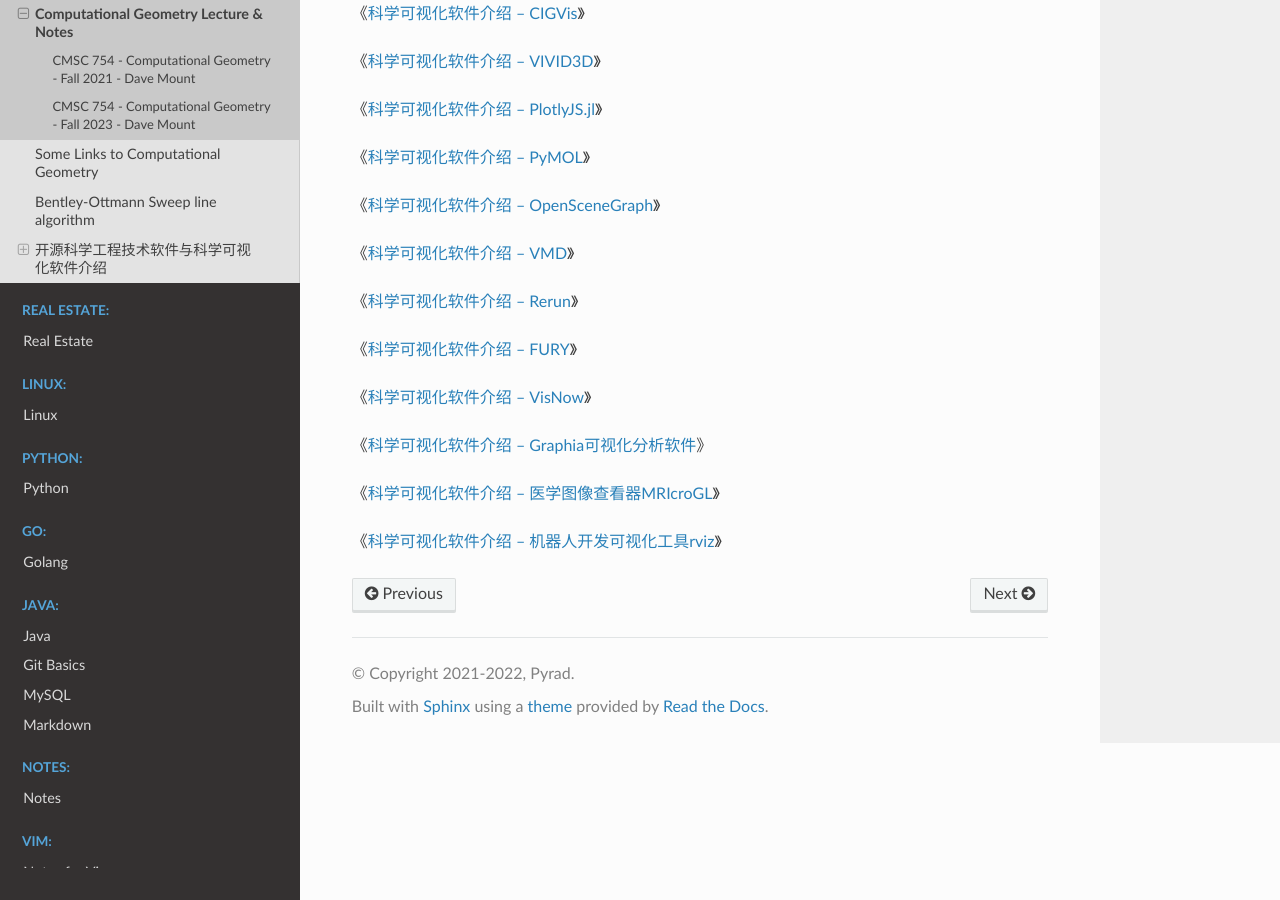
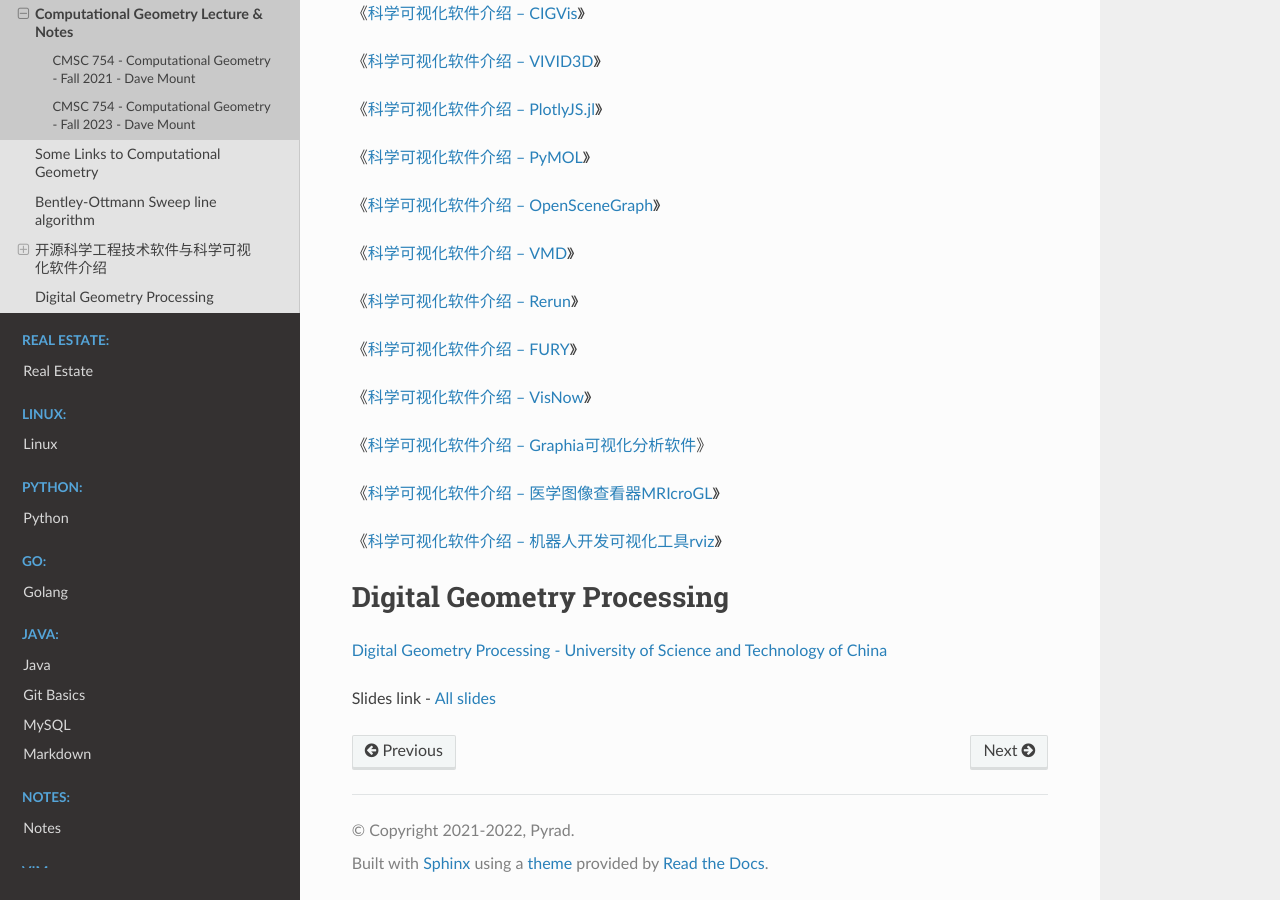
Before and after one commit to Pyrad/pyradnotes, a Sphinx documentation site: the page built from source/Geometry/GeometryRelated.md, in a window 1280 px wide and 900 px high, scrolled down 2990 px. Built offline with Sphinx 7.4.7 and the Read the Docs theme 2.0.0, drawn with Linux system fonts in a browser that asks for light colours; pages that are not in the unit, such as notebooks, are missing from menus.

Commit message:
Geometry A link to computer graphics slides of USTC

```diff
--- a/source/Geometry/GeometryRelated.md
+++ b/source/Geometry/GeometryRelated.md
@@ -138,3 +138,10 @@ https://en.wikipedia.org/wiki/Computational_geometry
 《[科学可视化软件介绍 – 医学图像查看器MRIcroGL](https://zhuanlan.zhihu.com/p/693700342)》
 
 《[科学可视化软件介绍 – 机器人开发可视化工具rviz](https://zhuanlan.zhihu.com/p/693876340)》
+
+
+## Digital Geometry Processing
+
+[Digital Geometry Processing - University of Science and Technology of China](https://ustc-gcl-f.github.io/course/2020_Spring_DGP/index.html)
+
+Slides link - [All slides](https://rec.ustc.edu.cn/share/49c5fe30-c679-11ea-9996-65c18839ba05)
```
